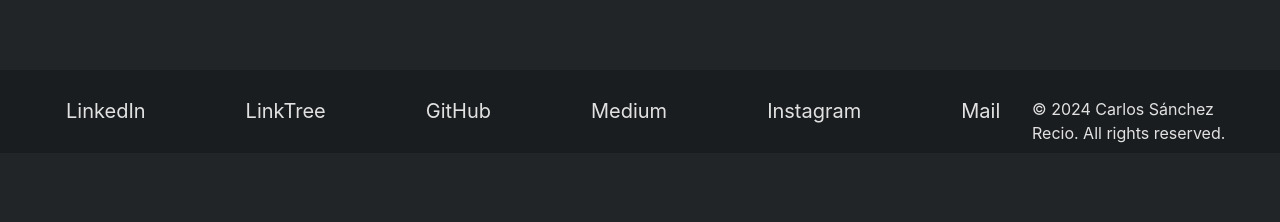
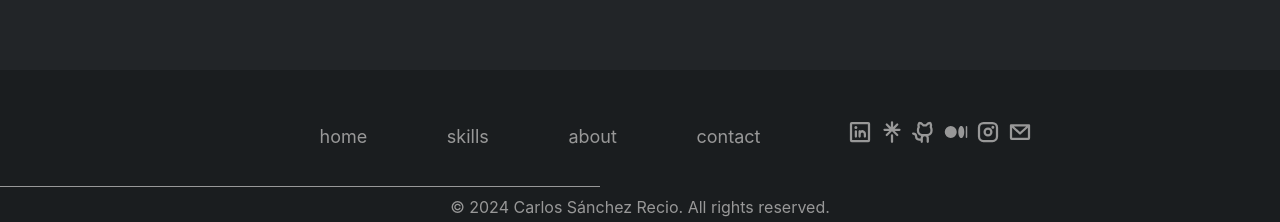
Before and after one commit to Jordiop/CharlyMech, a React (Vite) app: page / in a window 1280 px wide. Shown: the part 730-952 px from the top of the page. Before the commit the page ends 883 px from the top, so only its background shows below. Built offline with nearby package versions, Linux system fonts and the light colour scheme.

Commit message:
feat: renew footer concept, make it minimal

```diff
--- a/src/components/Footer/Footer.jsx
+++ b/src/components/Footer/Footer.jsx
@@ -1,27 +1,46 @@
 import style from './Footer.module.css' //!
-import socialMedia from '../../models/SocialMedia'; //!
-import { FontAwesomeIcon } from '@fortawesome/react-fontawesome';
+import links from '/src/models/SocialMedia.js'
+import navigationItems from '../../models/NavigationItem';
+import { CMSubtitle, SeparationBar } from '../components';
 
 
 function Footer() {
 	return (
 		<>
 			<div className={style.Footer}>
-				<div className={style.SocialMedia}>
-					<ul className={style.SocialMediaList}>
-						{
-							socialMedia.map((social, index) => (
-								<li className={style.Social} key={index}>
-									<a href={social.link} target={social.target}>
-										<span><FontAwesomeIcon icon={social.icon} /></span> {social.name}
+				<div className={style.Links}>
+					<div className={style.FooterNavigation}>
+						<ul className={style.FooterNavigationList}>
+							{
+								navigationItems.map((item, index) => (
+									<span key={index} className={style.FooterNavigationItem}>
+										<CMSubtitle bold={false} fontSize={18}>
+											{item.name}
+										</CMSubtitle>
+									</span>
+								))
+							}
+						</ul>
+					</div>
+					<div className={style.SocialMedia}>
+						<ul className={style.SocialMediaList}>
+							{
+								links.map((link, index) => (
+									<a href={link.link} target={link.target} key={index} className={style.SocialMediaAnchor}>
+										<li>
+											<span className={style.Social}>
+												<link.icon />
+											</span>
+										</li>
 									</a>
-								</li>
-							))
-						}
-					</ul>
+								))
+							}
+						</ul>
+					</div>
 				</div>
+				<SeparationBar width={600} />
 				<div className={style.CopyRight}>
-					<p>© 2024 Carlos Sánchez Recio. All rights reserved.</p>
+					<CMSubtitle bold={false} fontSize={16}>© 2024 Carlos Sánchez Recio. All rights reserved.</CMSubtitle>
 				</div>
 			</div>
 		</>
--- a/src/components/Footer/Footer.module.css
+++ b/src/components/Footer/Footer.module.css
@@ -6,49 +6,58 @@
 
 .Footer {
 	background-color: #1a1d1f;
-
 	display: flex;
-	justify-content: space-between;
-	align-items: end;
+	flex-direction: column;
 }
 
-.SocialMedia {
-	max-width: 100vw;
-	padding: 1em;
+.Links {
 	display: flex;
-	justify-content: center;
-	position: relative;
+	justify-content: space-around;
+	align-items: center;
+	padding: 3em 15em 2em 15em;
 }
 
-.SocialMediaList {
-	max-width: 1000px;
-	list-style-type: none;
+.FooterNavigationList {
+	width: 600px;
 	display: flex;
 	justify-content: space-evenly;
 }
 
+.FooterNavigationItem {
+	cursor: pointer;
+}
+
+.SocialMedia {
+	width: 600px;
+}
+
+.SocialMediaList {
+	list-style-type: none;
+	display: flex;
+	justify-content: space-evenly;
+	align-items: center;
+}
+
+.SocialMediaAnchor {
+	font-size: 24px;
+	text-decoration: none;
+	color: #989898;
+}
+
+.SocialMediaAnchor:hover {
+	color: #fafafa;
+}
+
 .Social {
-	margin: 0 1.5em 0 1.5em;
-	padding: 0.5em 1em 0.5em 1em;
-	font-size: 20px;
 	cursor: pointer;
-	border-bottom: 0.1rem solid transparent;
 	transition: 300ms;
 }
-
-.Social:hover {
-	border-color: #fafafa;
-}
-
 .Social > a {
 	text-decoration: none;
 	color: inherit;
 }
 
 .CopyRight {
-	padding: 0 3em 0.5em 0;
+	padding: 0.5em 0 0.5em 0;
+	text-align: center;
 }
-
-.CopyRight > p {
-	max-width: fit-content;
-}
```
